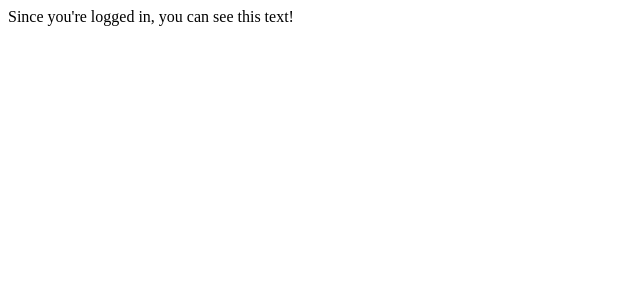
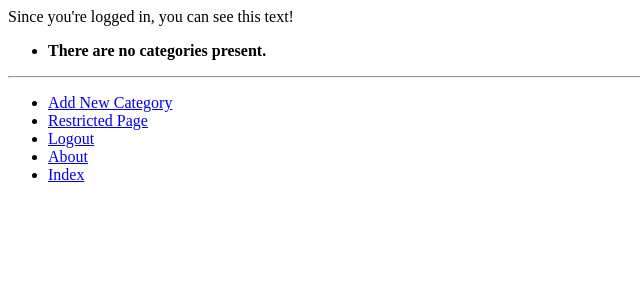
Before and after one commit to DavidMead182/-tango_with_django_project, a Django app: page /rango/restricted/ in a window 1280 px wide. Shown: the top 300 px of the page, without its empty margins (0-640 px from the left). Run offline with Django 3.2, Linux system fonts and the light colour scheme; the visitor is signed in with stand-in values (Sample User, id 1); data that the repository does not hold is empty.

Commit message:
chap 9 done

```diff
--- a/rango/views.py
+++ b/rango/views.py
@@ -144,11 +144,11 @@ def user_login(request):
             print(f"Invalid login details: {username}, {password}")
             return HttpResponse("Invalid login details supplied.")
     else:
-        return  render(request, 'rango/login.html')
+        return  render(request, 'rango/login')
 
 @login_required
 def restricted(request):
-    return HttpResponse("Since you're logged in, you can see this text!")
+    return render(request,'rango/restricted.html')
 
 @login_required
 def user_logout(request):
--- a/templates/rango/base.html
+++ b/templates/rango/base.html
@@ -24,13 +24,21 @@
         </div>
         <hr/>
         <ul>
-            <li><a href="{% url 'rango:add_category' %}">Add a New Category</a></li>
-            <li><a href="{% url 'rango:about' %}">About</a></li>
-            <li><a href="{% url 'rango:index' %}">Index</a></li>
-            <li><a href="{% url 'rango:register' %}">Sign Up</a></li>
-            <li><a href="{% url 'rango:login' %}">Login</a></li>
-            <li><a href="{% url 'rango:restricted' %}">Restricted Page</a></li>
-            <li><a href="{% url 'rango:logout' %}">Logout</a></li>
+            {% if user.is_authenticated %}
+            <!-- Show these links when the user is logged in -->
+            <li><a href="{% url 'rango:add_category' %}">Add New Category</a></li>
+                <li><a href="{% url 'rango:restricted' %}">Restricted Page</a></li>
+                <li><a href="{% url 'rango:logout' %}">Logout</a></li>
+            {% else %}
+            <!-- Show these links when the user is NOT logged in -->
+                <li><a href="{% url 'rango:register' %}">Sign Up</a></li>
+                <li><a href="{% url 'rango:login' %}">Login</a></li>
+            {% endif %}
+            <!-- Outside the conditional statements, ALWAYS show -->
+
+                <li><a href="{% url 'rango:about' %}">About</a></li>
+                <li><a href="{% url 'rango:index' %}">Index</a></li>
+
         </ul>
     </body>
 </html>
--- a/templates/rango/category.html
+++ b/templates/rango/category.html
@@ -22,7 +22,10 @@
     <strong>No pages currently in category.</strong>
     {% endif %}
 
-    <a href="{% url 'rango:add_page' category.slug %}">Add Page</a> <br />
+
+        {% if user.is_authenticated %}
+            <a href="{% url 'rango:add_page' category.slug %}">Add Page</a> <br />
+        {% endif %}
     {% else %}
     The specified category does not exist.
     {% endif %}
--- /dev/null
+++ b/templates/rango/restricted.html
@@ -0,0 +1,13 @@
+{% extends 'rango/base.html' %}
+{% load staticfiles %} <!-- New line -->
+
+{% block title_block %}
+    Restricted Page
+{% endblock %}
+
+{% block body_block %}
+
+    <div>
+        Since you're logged in, you can see this text!
+    </div>
+{% endblock %}
```
